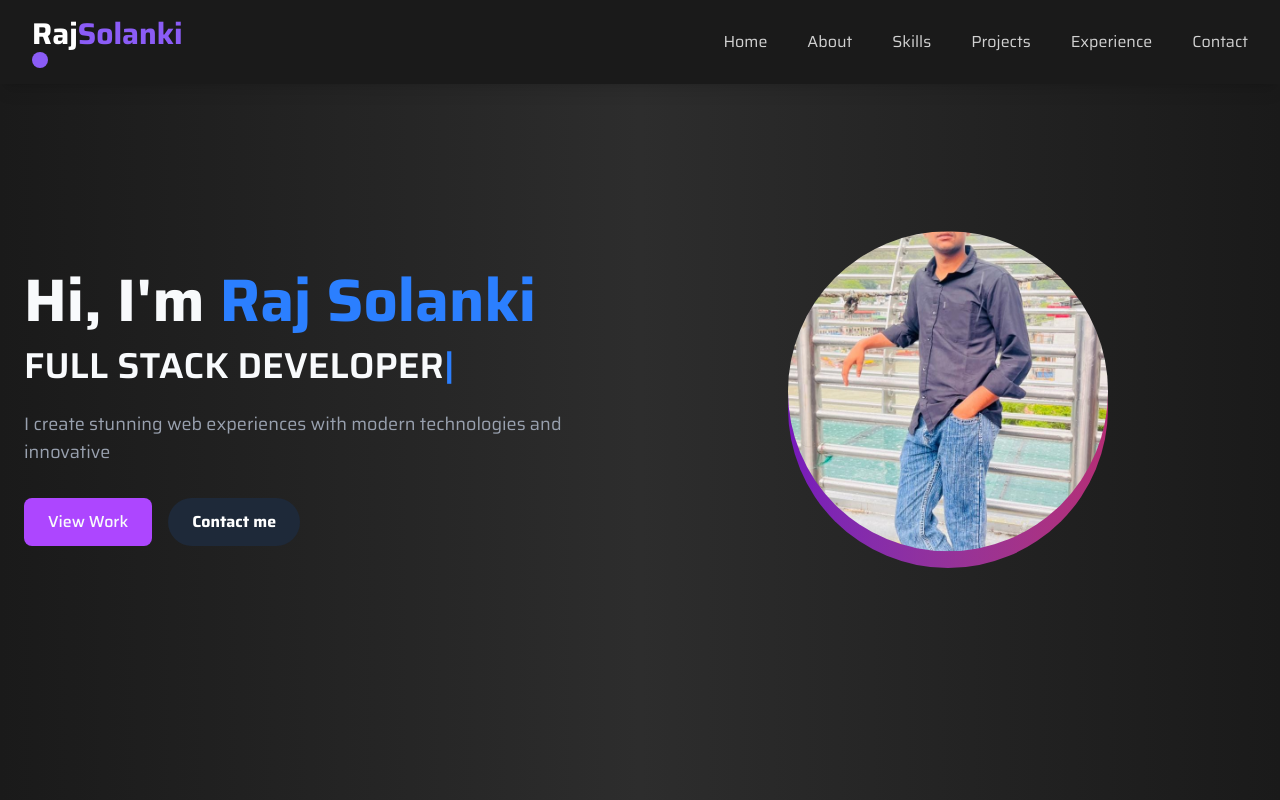
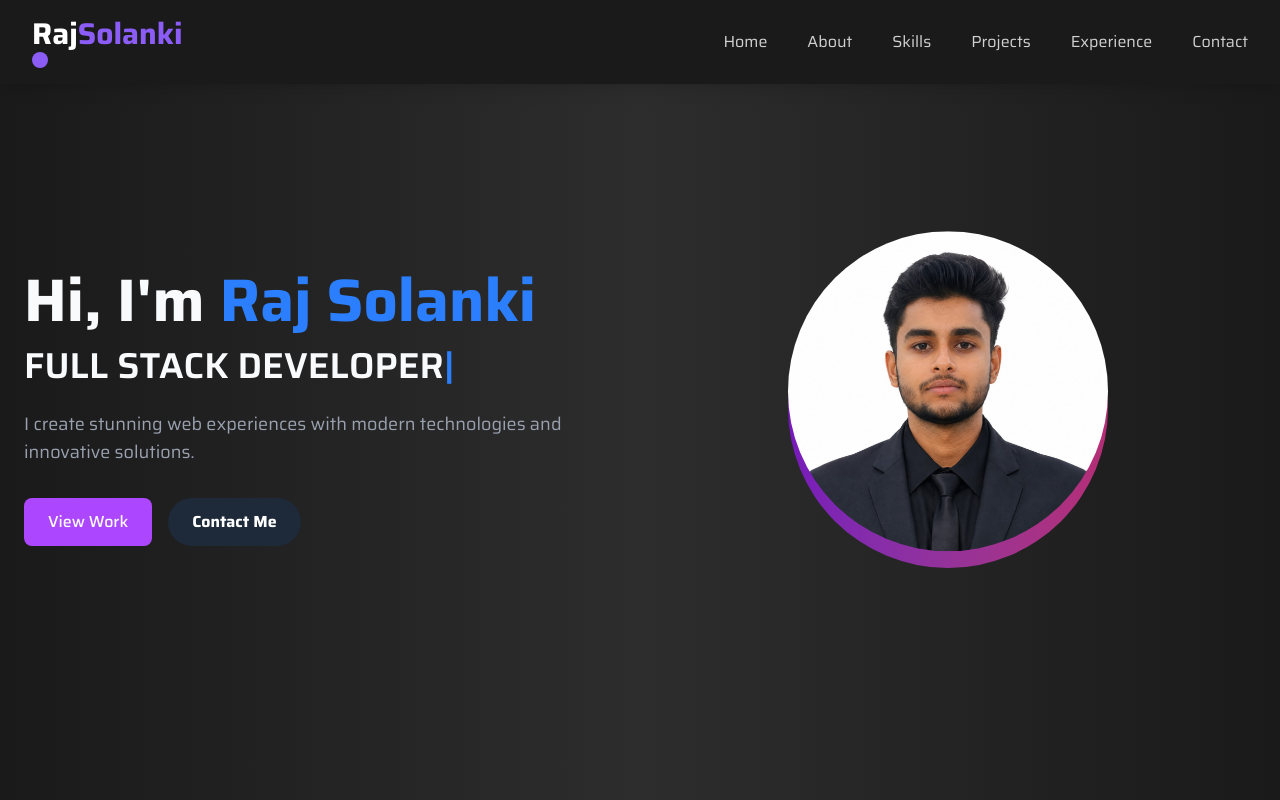
Before and after one commit to rajthakur90789-lgtm/MYportfolio, a React (Vite) app: page / in a window 1280 px wide. Shown: the top 800 px of the page. Built offline with nearby package versions, Linux system fonts and the light colour scheme.

Commit message:
update profile image

```diff
--- a/src/components/Hero.jsx
+++ b/src/components/Hero.jsx
@@ -1,6 +1,6 @@
 import React, { useEffect, useState } from 'react'
 import { motion } from 'framer-motion'
-import profileImage from '../assets/assets/rajprofile.jpeg'
+import profileImage from '../assets/assets/Linkprofile.jpeg'
 
 const Hero = () => {
   const text = "FULL STACK DEVELOPER"
@@ -32,11 +32,14 @@ const Hero = () => {
     >
       <div className="container mx-auto px-6 flex flex-col md:flex-row items-center justify-between">
 
-        {/* Left side content */}
+        {/* Left Side */}
         <div className="md:w-1/2 mb-10 md:mb-0">
 
           <h1 className="text-4xl md:text-6xl font-bold mb-4">
-            Hi, I'm <span className="text-blue-500">Raj Solanki</span>
+            Hi, I'm{" "}
+            <span className="text-blue-500">
+              Raj Solanki
+            </span>
           </h1>
 
           <h2 className="text-2xl md:text-4xl font-semibold mb-6">
@@ -45,7 +48,7 @@ const Hero = () => {
           </h2>
 
           <p className="text-lg text-gray-400 mb-8">
-            I create stunning web experiences with modern technologies and innovative
+            I create stunning web experiences with modern technologies and innovative solutions.
           </p>
 
           <div className="flex space-x-4">
@@ -61,31 +64,33 @@ const Hero = () => {
               href="#contact"
               className="px-6 py-3 bg-gray-800 hover:bg-gray-600 text-white font-bold rounded-full transition duration-300"
             >
-              Contact me
+              Contact Me
             </a>
 
           </div>
 
         </div>
 
-        {/* Right side image */}
+        {/* Right Side */}
         <div className="md:w-1/2 flex justify-center">
 
           <div className="relative w-64 h-64 md:w-80 md:h-80">
 
+            {/* Gradient Circle */}
             <div className="absolute inset-0 rounded-full bg-gradient-to-r from-purple-600 to-pink-500 opacity-70"></div>
 
+            {/* Profile Image */}
             <motion.img
               animate={{ y: [0, -20, 0] }}
               transition={{
                 duration: 4,
                 repeat: Infinity,
                 repeatType: "loop",
-                ease: "easeInOut",
+                ease: "easeInOut"
               }}
               className="relative rounded-full w-64 h-64 md:w-80 md:h-80 object-cover z-10"
               src={profileImage}
-              alt="Raj Solanki profile"
+              alt="Raj Solanki"
             />
 
           </div>
```
